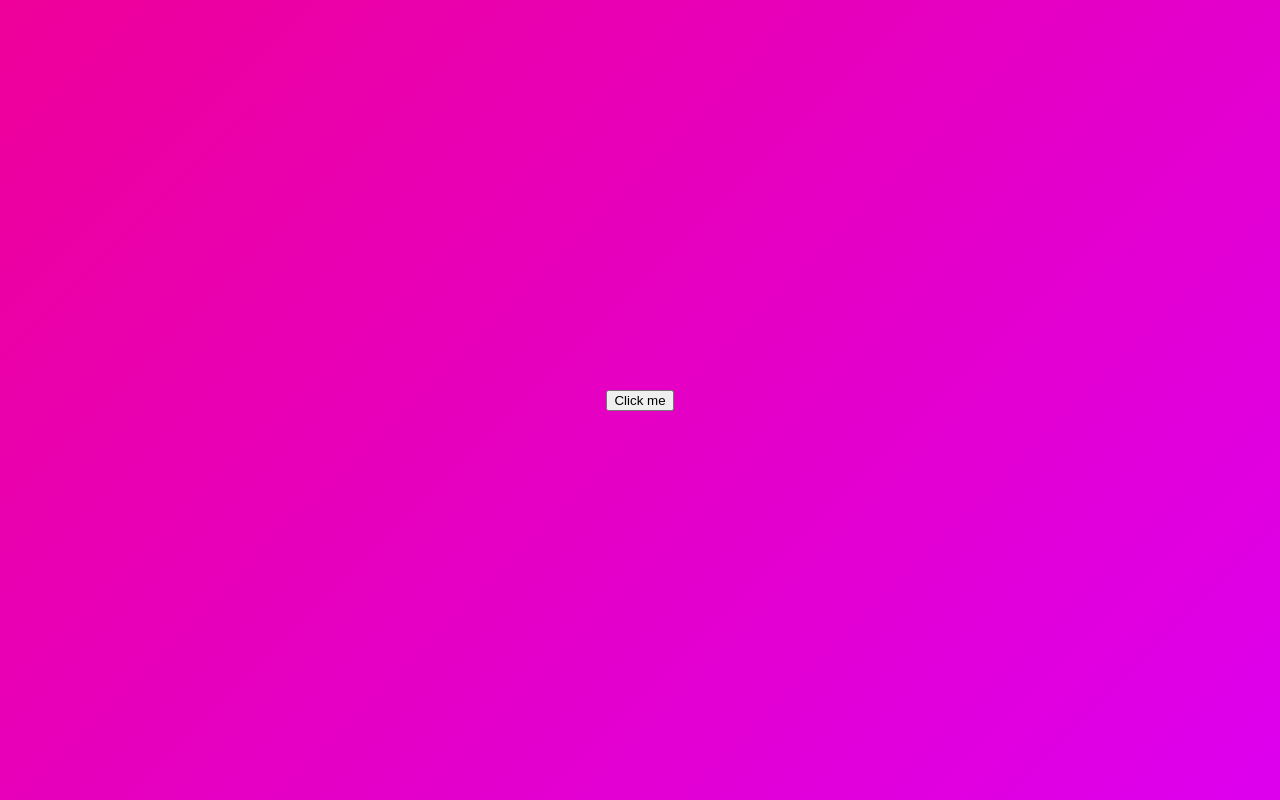
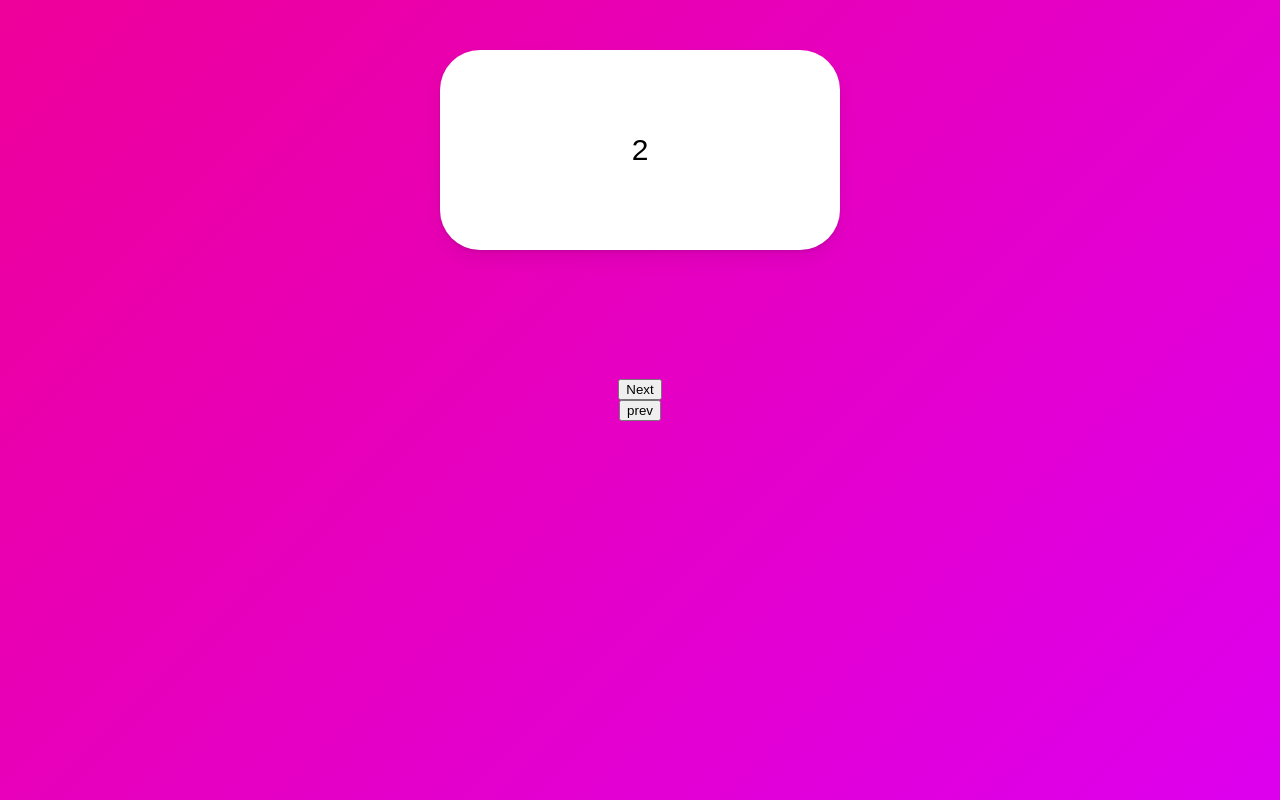
Before and after one commit to daeyeub/animation-react, a React (Create React App) app: page / in a window 1280 px wide. Built offline with nearby package versions, Linux system fonts and the light colour scheme.

Commit message:
Update App.tsx

```diff
--- a/src/App.tsx
+++ b/src/App.tsx
@@ -8,50 +8,69 @@
   display: flex;
   justify-content: center;
   align-items: center;
+  flex-direction: column;
 `;
 const Box = styled(motion.div)`
   width: 400px;
   height: 200px;
   background-color: rgba(255, 255, 255, 1);
   border-radius: 40px;
+  box-shadow: 0 2px 3px rgba(0, 0, 0, 0.1), 0 10px 20px rgba(0, 0, 0, 0.06);
+  display: felx;
+  justify-content: center;
+  font-size: 30px;
+  align-items: center;
   position: absolute;
-  top: 100px;
-  box-shadow: 0 2px 3px rgba(0, 0, 0, 0.1), 0 10px 20px rgba(0, 0, 0, 0.06);
+  top: 50px;
 `;
-const BoxVariants = {
+const box = {
   initial: {
     opacity: 0,
+    x: 500,
     scale: 0,
   },
   visible: {
     opacity: 1,
+    transition: {
+      duration: 0.5,
+    },
+    x: 0,
     scale: 1,
-    rotateZ: 360,
   },
-  leaving: {
+  exit: {
     opacity: 0,
     scale: 0,
-    y: 20,
+    x: -500,
+    transition: { duration: 0.5 },
   },
 };
 function App() {
-  const [showing, setShowing] = useState(false);
-  const toggleShowing = () => {
-    setShowing((prev) => !prev);
+  const [visible, setVisible] = useState(2);
+  const nextPlease = () => {
+    setVisible((prev) => (prev === 10 ? 10 : prev + 1));
+  };
+  const prevPlease = () => {
+    setVisible((prev) => (prev === 1 ? 1 : prev - 1));
   };
   return (
     <Wrapper>
-      <button onClick={toggleShowing}>Click me</button>
       <AnimatePresence>
-        {showing ? (
-          <Box
-            variants={BoxVariants}
-            initial="initial"
-            animate="visible"
-            exit="leaving"
-          />
-        ) : null}
+        {[1, 2, 3, 4, 5, 6, 7, 8, 9, 10].map((i) =>
+          i === visible ? (
+            <Box
+              variants={box}
+              initial="initial"
+              animate="visible"
+              exit="exit"
+              key={i}
+            >
+              {i}
+            </Box>
+          ) : null
+        )}
       </AnimatePresence>
+      <button onClick={nextPlease}>Next</button>
+      <button onClick={prevPlease}>prev</button>
     </Wrapper>
   );
 }
```
